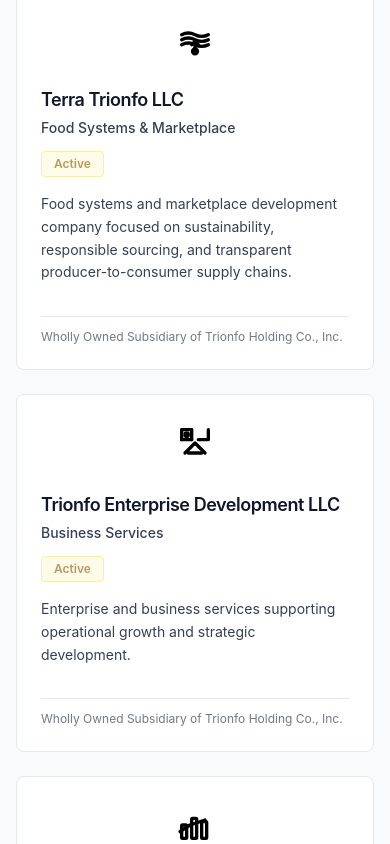
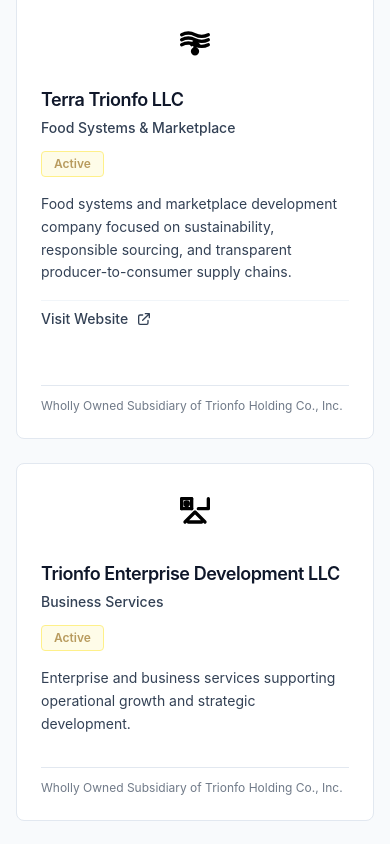
Before and after one commit to dlorenson93/Trionfo-Holding-Co-Inc, a Next.js app: page / in a window 390 px wide. Shown: the part 3117-3961 px from the top of the page. Built offline with nearby package versions, Linux system fonts and the light colour scheme.

Commit message:
Polish: Enhance website link on cards - better mobile UX with larger tap targets and improved spacing

```diff
--- a/src/components/SubsidiaryCard.tsx
+++ b/src/components/SubsidiaryCard.tsx
@@ -69,6 +69,34 @@ export default function SubsidiaryCard({
           {subsidiary.description}
         </p>
 
+        {/* Website Link - Conditional */}
+        {subsidiary.website && (
+          <div className="mb-4 pb-4 border-t border-slate-100">
+            <a
+              href={subsidiary.website}
+              target="_blank"
+              rel="noopener noreferrer"
+              onClick={(e) => e.stopPropagation()}
+              className="text-sm font-medium text-trionfo-secondary hover:text-trionfo-primary transition-colors duration-300 inline-flex items-center gap-2 py-2 px-0 hover:pl-1"
+            >
+              <span>Visit Website</span>
+              <svg
+                className="w-4 h-4 flex-shrink-0"
+                fill="none"
+                stroke="currentColor"
+                viewBox="0 0 24 24"
+              >
+                <path
+                  strokeLinecap="round"
+                  strokeLinejoin="round"
+                  strokeWidth={2}
+                  d="M10 6H6a2 2 0 00-2 2v10a2 2 0 002 2h10a2 2 0 002-2v-4M14 4h6m0 0v6m0-6L10 14"
+                />
+              </svg>
+            </a>
+          </div>
+        )}
+
         {/* Ownership - Footer */}
         <div className="text-xs text-trionfo-secondary/70 border-t border-slate-200 pt-3 mt-4">
           {subsidiary.ownership}
--- a/src/data/portfolio.ts
+++ b/src/data/portfolio.ts
@@ -59,6 +59,7 @@ export const subsidiaries: Subsidiary[] = [
       'Food systems and marketplace development company focused on sustainability, responsible sourcing, and transparent producer-to-consumer supply chains.',
     ownership: 'Wholly Owned Subsidiary of Trionfo Holding Co., Inc.',
     logoId: '',
+    website: 'https://terratrionfo.com',
   },
   {
     name: 'Trionfo Enterprise Development LLC',
```
